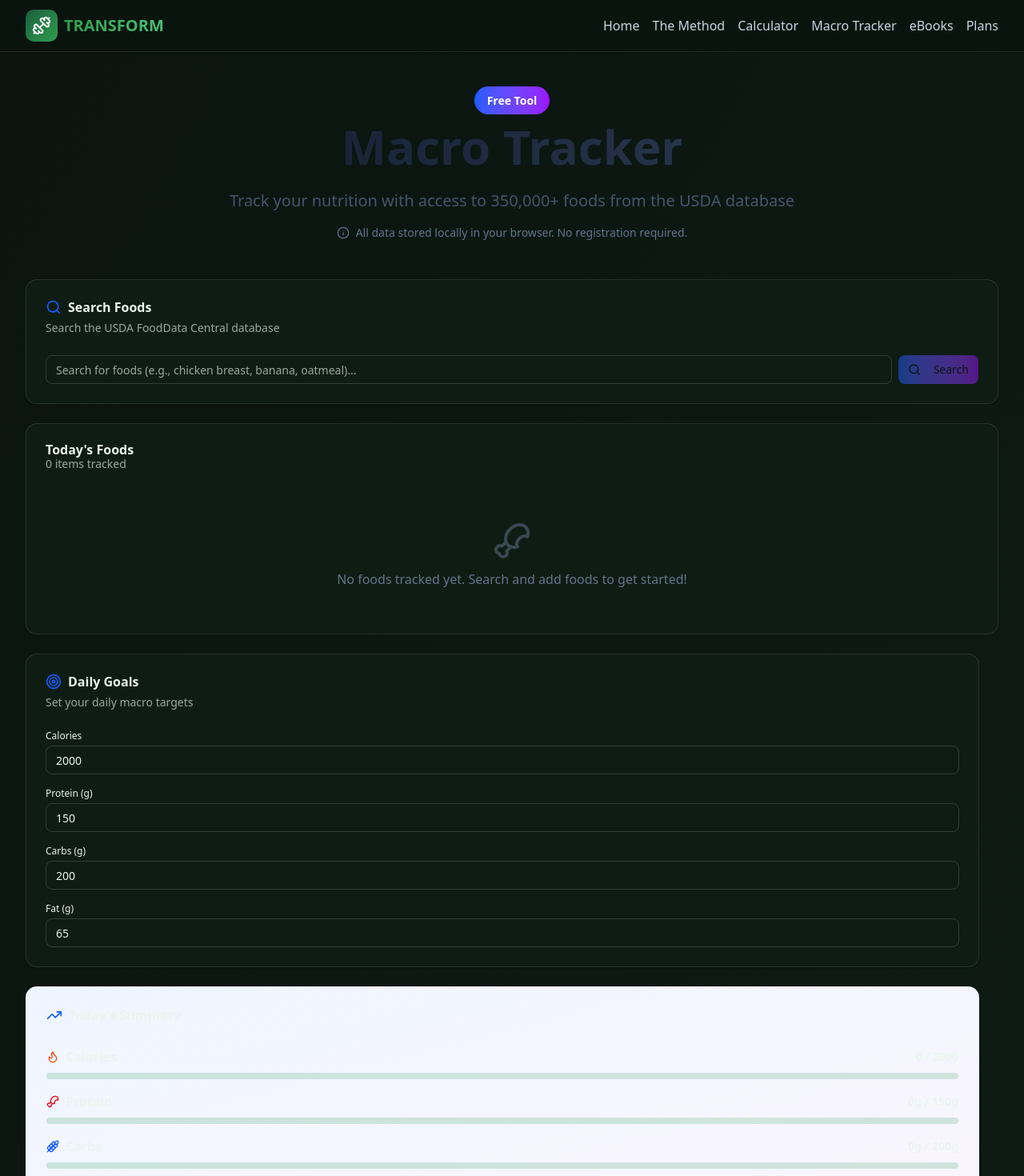
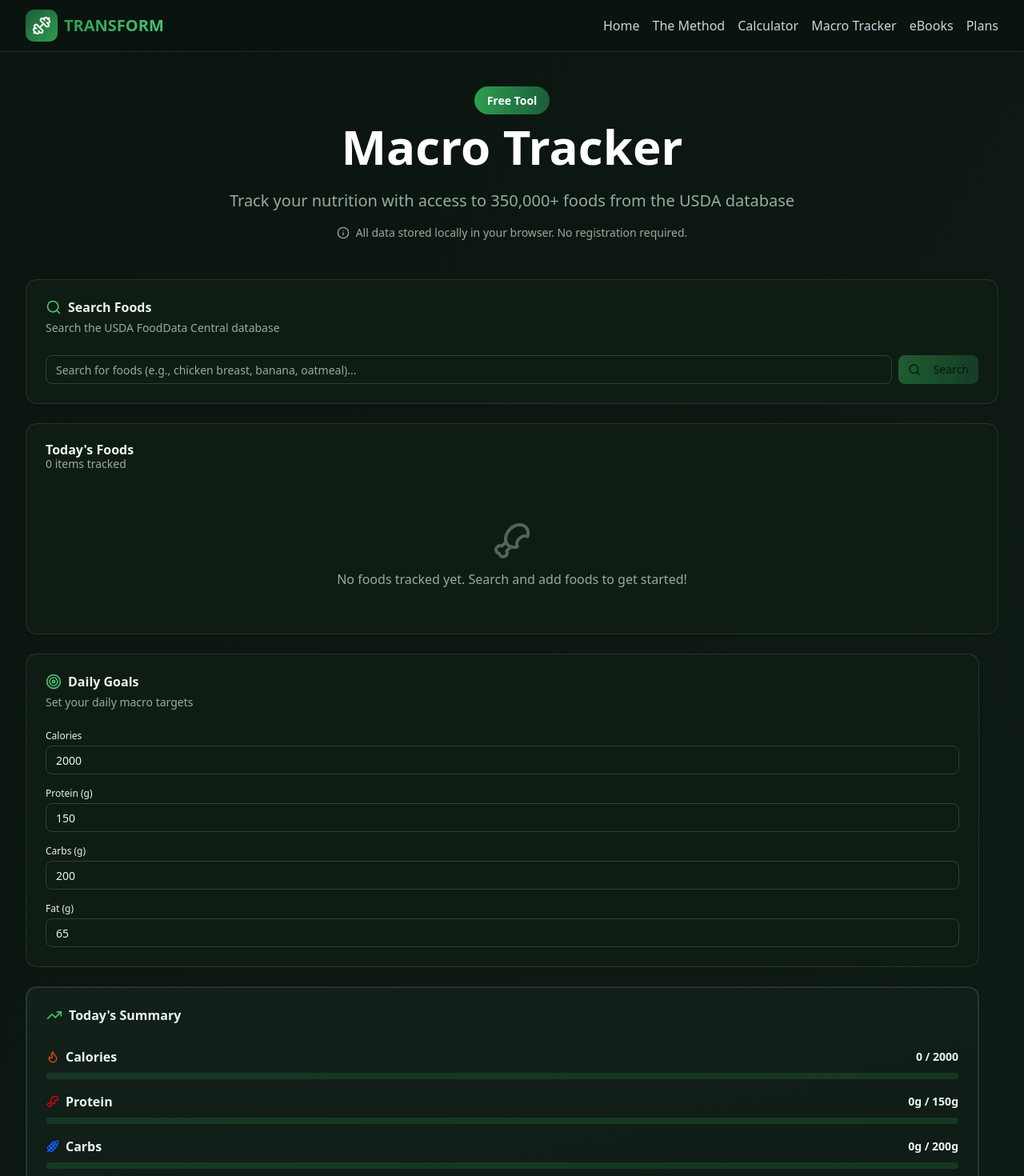
Before and after one commit to AdrianoDRJB/Transform-method, a React (Vite) app: page /tracker in a window 1280 px wide. Shown: the top 1470 px of the page at 80% size. Built offline with nearby package versions, Linux system fonts and the light colour scheme.

Commit message:
Update MacroTracker.jsx

```diff
--- a/src/components/MacroTracker.jsx
+++ b/src/components/MacroTracker.jsx
@@ -150,17 +150,17 @@ function MacroTracker() {
       {/* Header */}
       <div className="text-center mb-12">
         <div className="inline-block mb-4">
-          <span className="bg-gradient-to-r from-blue-600 to-purple-600 text-white px-4 py-2 rounded-full text-sm font-semibold">
+          <span className="bg-gradient-to-r from-[#2e9e4f] to-[#1b5e3a] text-white px-4 py-2 rounded-full text-sm font-semibold">
             Free Tool
           </span>
         </div>
-        <h1 className="text-5xl md:text-6xl font-bold mb-6 bg-gradient-to-r from-slate-900 to-slate-700 dark:from-white dark:to-slate-300 bg-clip-text text-transparent">
+        <h1 className="text-5xl md:text-6xl font-bold mb-6 text-white">
           Macro Tracker
         </h1>
-        <p className="text-xl text-slate-600 dark:text-slate-400 mb-4 max-w-3xl mx-auto">
+        <p className="text-xl text-muted-foreground mb-4 max-w-3xl mx-auto">
           Track your nutrition with access to 350,000+ foods from the USDA database
         </p>
-        <div className="flex items-center justify-center gap-2 text-sm text-slate-500 dark:text-slate-400">
+        <div className="flex items-center justify-center gap-2 text-sm text-muted-foreground">
           <Info className="h-4 w-4" />
           <span>All data stored locally in your browser. No registration required.</span>
         </div>
@@ -173,7 +173,7 @@ function MacroTracker() {
           <Card>
             <CardHeader>
               <CardTitle className="flex items-center gap-2">
-                <Search className="h-5 w-5 text-blue-600" />
+                <Search className="h-5 w-5 text-[#49c274]" />
                 Search Foods
               </CardTitle>
               <CardDescription>
@@ -192,7 +192,7 @@ function MacroTracker() {
                 <Button
                   onClick={searchFoods}
                   disabled={isSearching || !searchQuery.trim()}
-                  className="bg-gradient-to-r from-blue-600 to-purple-600 hover:from-blue-700 hover:to-purple-700"
+                  className="bg-gradient-to-r from-[#2e9e4f] to-[#1b5e3a] hover:from-[#3fae67] hover:to-[#1f6c43]"
                 >
                   {isSearching ? (
                     <>
@@ -216,7 +216,7 @@ function MacroTracker() {
                     return (
                       <div
                         key={index}
-                        className="p-3 border rounded-lg hover:bg-slate-50 dark:hover:bg-slate-800 transition-colors"
+                        className="p-3 border rounded-lg hover:bg-white/5 transition-colors"
                       >
                         <div className="flex justify-between items-start gap-4">
                           <div className="flex-1">
@@ -224,11 +224,11 @@ function MacroTracker() {
                               {food.description || food.brandName || 'Unknown Food'}
                             </h4>
                             {food.brandOwner && (
-                              <p className="text-xs text-slate-500 dark:text-slate-400">
+                              <p className="text-xs text-muted-foreground">
                                 {food.brandOwner}
                               </p>
                             )}
-                            <div className="flex gap-4 mt-2 text-xs text-slate-600 dark:text-slate-400">
+                            <div className="flex gap-4 mt-2 text-xs text-muted-foreground">
                               <span>{Math.round(macros.calories)} cal</span>
                               <span>P: {Math.round(macros.protein)}g</span>
                               <span>C: {Math.round(macros.carbs)}g</span>
@@ -276,7 +276,7 @@ function MacroTracker() {
             </CardHeader>
             <CardContent>
               {trackedFoods.length === 0 ? (
-                <div className="text-center py-8 text-slate-500 dark:text-slate-400">
+                <div className="text-center py-8 text-muted-foreground">
                   <Drumstick className="h-12 w-12 mx-auto mb-3 opacity-50" />
                   <p>No foods tracked yet. Search and add foods to get started!</p>
                 </div>
@@ -285,13 +285,13 @@ function MacroTracker() {
                   {trackedFoods.map((food) => (
                     <div
                       key={food.id}
-                      className="p-4 border rounded-lg bg-slate-50 dark:bg-slate-800/50"
+                      className="p-4 border rounded-lg bg-slate-800/50"
                     >
                       <div className="flex justify-between items-start gap-4 mb-3">
                         <div className="flex-1">
                           <h4 className="font-semibold">{food.name}</h4>
                           {food.brand && (
-                            <p className="text-xs text-slate-500 dark:text-slate-400">
+                            <p className="text-xs text-muted-foreground">
                               {food.brand}
                             </p>
                           )}
@@ -300,7 +300,7 @@ function MacroTracker() {
                           variant="ghost"
                           size="sm"
                           onClick={() => removeFood(food.id)}
-                          className="text-red-600 hover:text-red-700 hover:bg-red-50 dark:hover:bg-red-900/20"
+                          className="text-red-600 hover:text-red-700 hover:bg-red-900/20"
                         >
                           <Trash2 className="h-4 w-4" />
                         </Button>
@@ -321,35 +321,35 @@ function MacroTracker() {
                             className="w-20 h-8 text-sm"
                           />
                         </div>
-                        <div className="text-xs text-slate-500 dark:text-slate-400">
+                        <div className="text-xs text-muted-foreground">
                           ({food.servingSize}{food.servingSizeUnit} per serving)
                         </div>
                       </div>
 
                       <div className="grid grid-cols-4 gap-2 mt-3 text-xs">
-                        <div className="text-center p-2 bg-white dark:bg-slate-900 rounded">
+                        <div className="text-center p-2 bg-slate-900 rounded">
                           <div className="font-semibold text-orange-600">
                             {Math.round(food.macros.calories * food.amount)}
                           </div>
-                          <div className="text-slate-500 dark:text-slate-400">cal</div>
+                          <div className="text-muted-foreground">cal</div>
                         </div>
-                        <div className="text-center p-2 bg-white dark:bg-slate-900 rounded">
+                        <div className="text-center p-2 bg-slate-900 rounded">
                           <div className="font-semibold text-red-600">
                             {Math.round(food.macros.protein * food.amount)}g
                           </div>
-                          <div className="text-slate-500 dark:text-slate-400">protein</div>
+                          <div className="text-muted-foreground">protein</div>
                         </div>
-                        <div className="text-center p-2 bg-white dark:bg-slate-900 rounded">
+                        <div className="text-center p-2 bg-slate-900 rounded">
                           <div className="font-semibold text-blue-600">
                             {Math.round(food.macros.carbs * food.amount)}g
                           </div>
-                          <div className="text-slate-500 dark:text-slate-400">carbs</div>
+                          <div className="text-muted-foreground">carbs</div>
                         </div>
-                        <div className="text-center p-2 bg-white dark:bg-slate-900 rounded">
+                        <div className="text-center p-2 bg-slate-900 rounded">
                           <div className="font-semibold text-yellow-600">
                             {Math.round(food.macros.fat * food.amount)}g
                           </div>
-                          <div className="text-slate-500 dark:text-slate-400">fat</div>
+                          <div className="text-muted-foreground">fat</div>
                         </div>
                       </div>
                     </div>
@@ -366,7 +366,7 @@ function MacroTracker() {
           <Card className="sticky top-20">
             <CardHeader>
               <CardTitle className="flex items-center gap-2">
-                <Target className="h-5 w-5 text-blue-600" />
+                <Target className="h-5 w-5 text-[#49c274]" />
                 Daily Goals
               </CardTitle>
               <CardDescription>Set your daily macro targets</CardDescription>
@@ -416,10 +416,10 @@ function MacroTracker() {
           </Card>
 
           {/* Daily Summary Card */}
-          <Card className="bg-gradient-to-br from-blue-50 to-purple-50 dark:from-blue-900/20 dark:to-purple-900/20 border-2">
+          <Card className="bg-gradient-to-br from-[#12201a] to-[#0f1c15] border-2">
             <CardHeader>
               <CardTitle className="flex items-center gap-2">
-                <TrendingUp className="h-5 w-5 text-blue-600" />
+                <TrendingUp className="h-5 w-5 text-[#49c274]" />
                 Today's Summary
               </CardTitle>
             </CardHeader>
```
